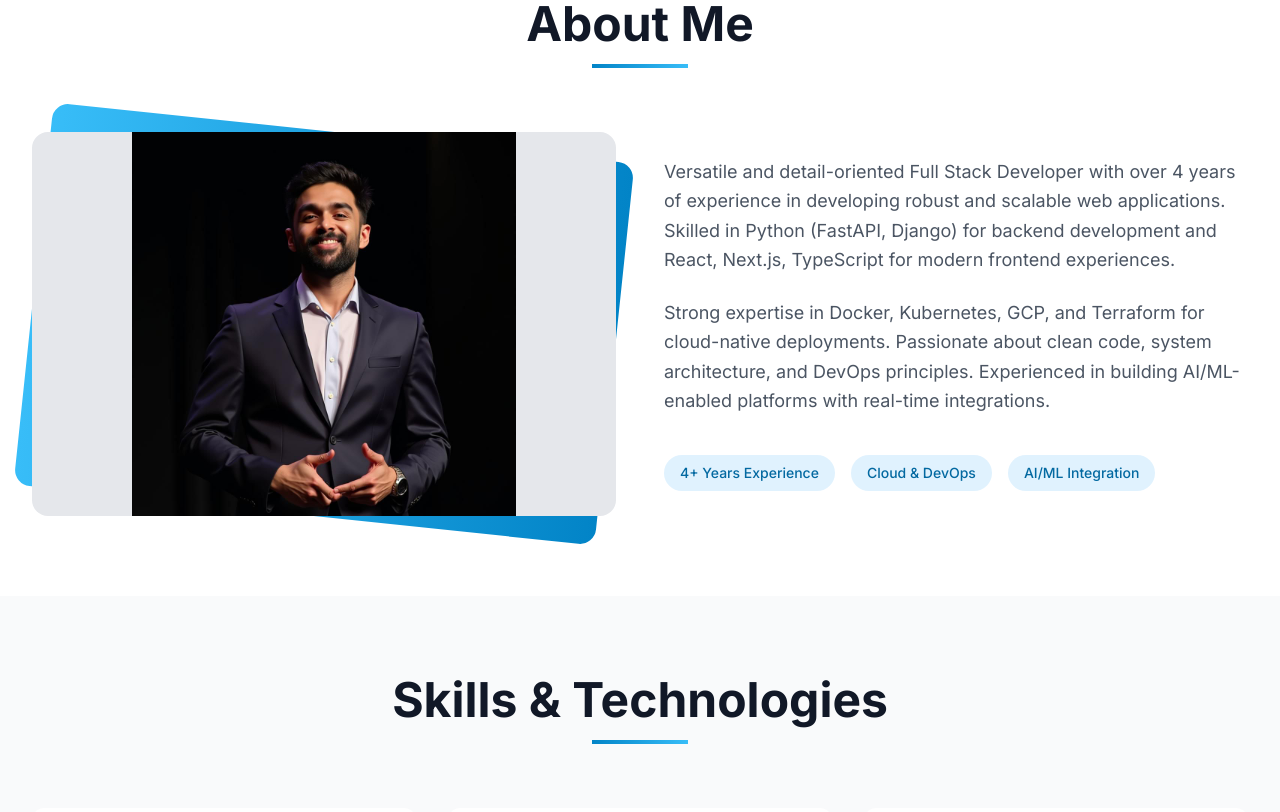
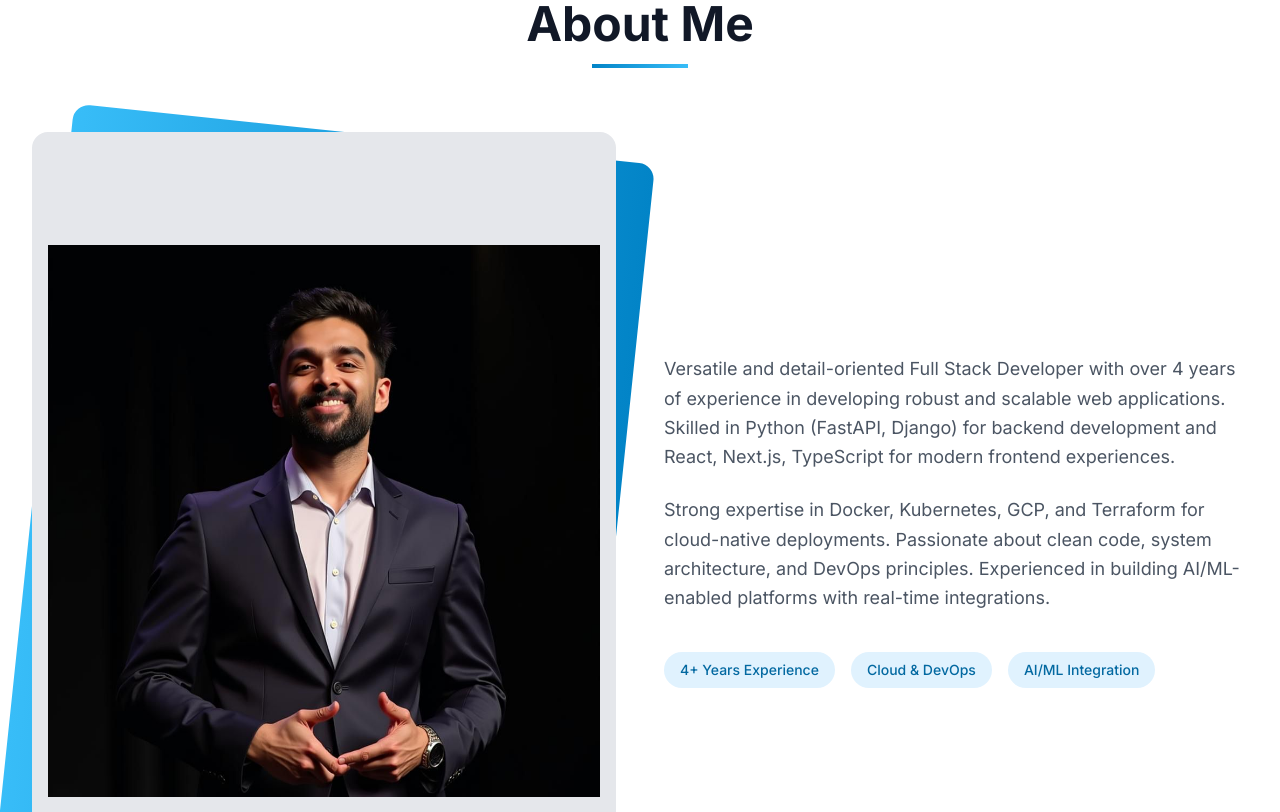
Before and after one commit to JithinJohn-vj/Portfolio, a Next.js app: page / in a window 1280 px wide. Shown: the part 880-1692 px from the top of the page. Built offline with nearby package versions, Linux system fonts and the light colour scheme.

Commit message:
Fix About section image to display fully without cropping
- Change container from fixed height to aspect ratio
- Add padding wrapper to prevent image cropping
- Use object-contain with max constraints for full visibility

```diff
--- a/components/About.tsx
+++ b/components/About.tsx
@@ -34,16 +34,19 @@ export default function About() {
           >
             <div className="relative">
               <div className="absolute inset-0 bg-gradient-to-r from-primary-400 to-primary-600 rounded-2xl transform rotate-6"></div>
-              <div className="relative bg-gray-200 dark:bg-gray-700 rounded-2xl overflow-hidden h-96 flex items-center justify-center">
+              <div className="relative bg-gray-200 dark:bg-gray-700 rounded-2xl overflow-hidden aspect-[3/4] w-full">
                 {!imageError ? (
+                  <div className="w-full h-full p-4 flex items-center justify-center">
                     <Image
                       src="/me.jpeg"
                       alt="Jithin John - Full Stack Developer"
-                    fill
-                    className="object-contain"
+                      width={400}
+                      height={600}
+                      className="object-contain w-full h-full max-w-full max-h-full"
                       sizes="(max-width: 768px) 100vw, 50vw"
                       onError={() => setImageError(true)}
                     />
+                  </div>
                 ) : (
                   <div className="w-full h-full flex items-center justify-center">
                     <p className="text-gray-500 dark:text-gray-400 text-center px-4">
```
Lines whose indentation alone changed are shown as unchanged.
